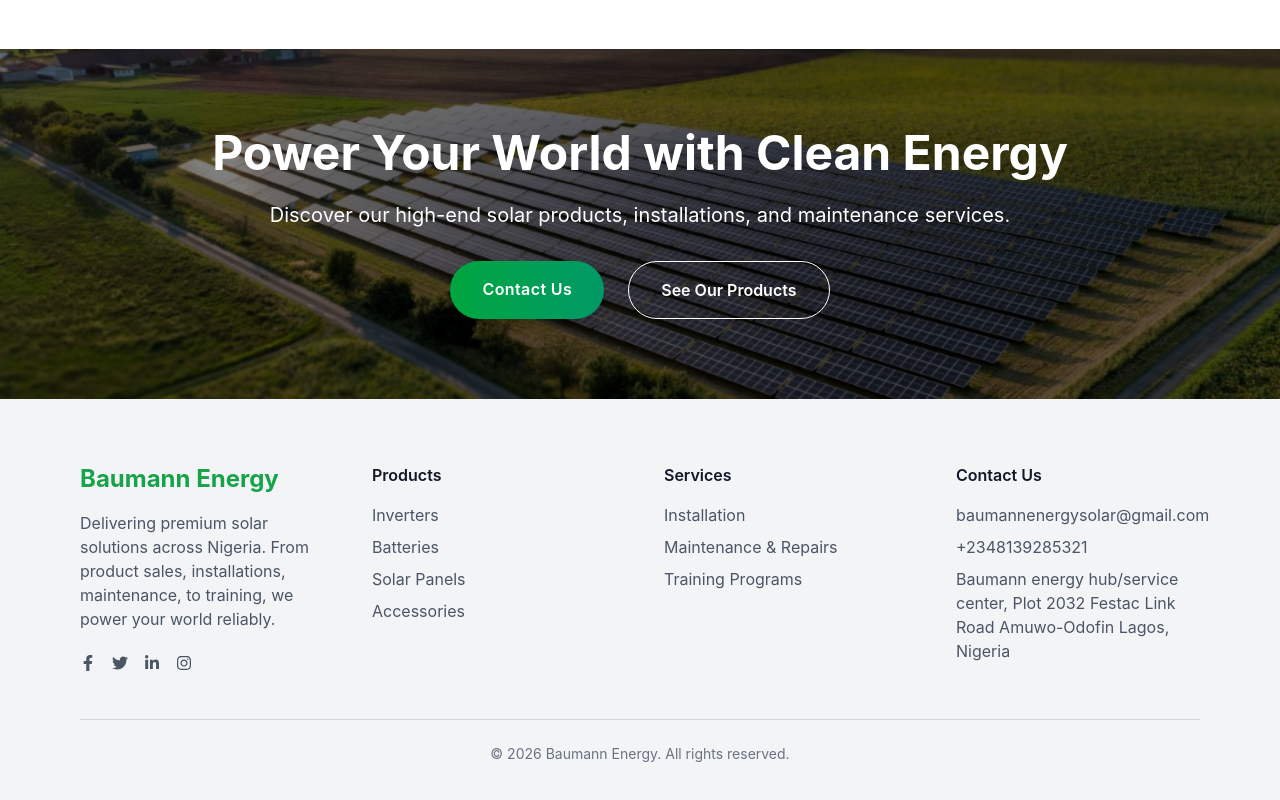
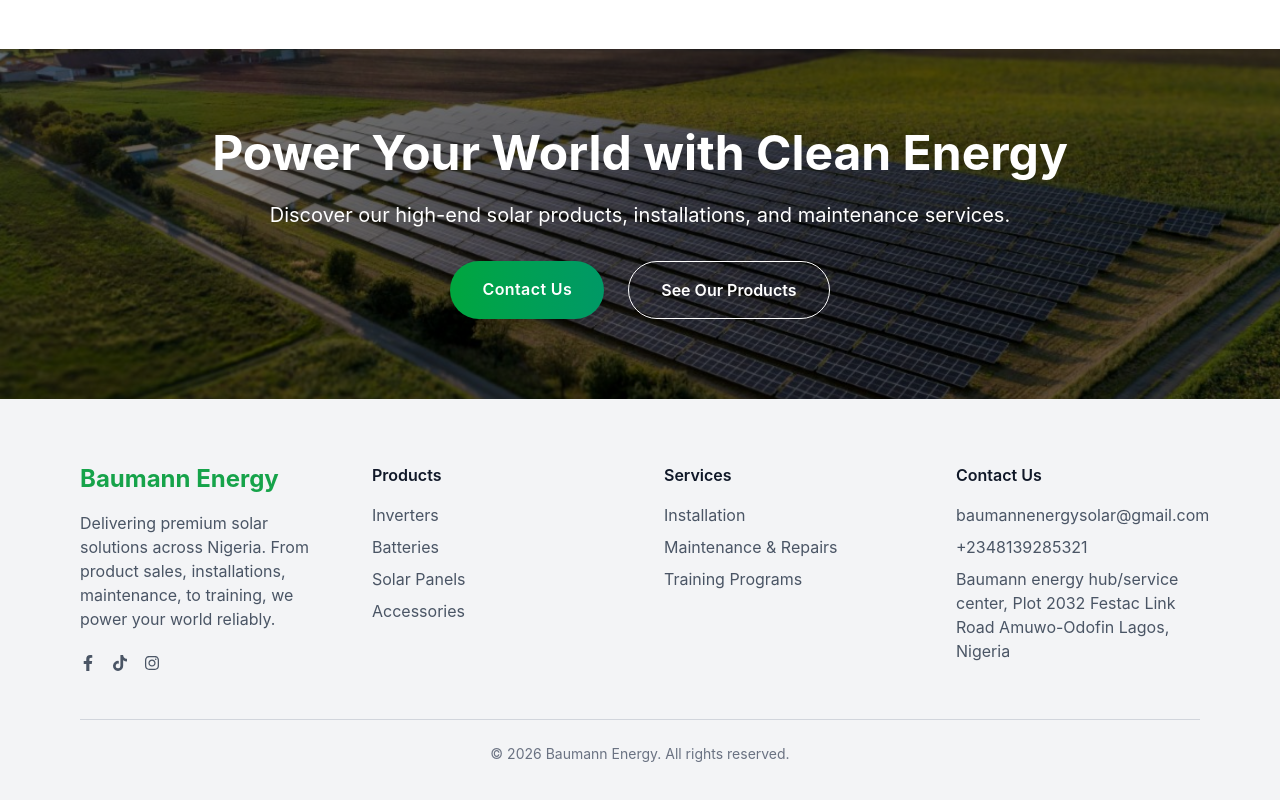
Before and after one commit to Duruewurusc/Baumann-Energy-Website, a React (Vite) app: page / in a window 1280 px wide. Shown: the part 4915-5715 px from the top of the page. Built offline with nearby package versions, Linux system fonts and the light colour scheme.

Commit message:
feat: Update Footer social links and add TikTok icon; correct office address in Contact page

```diff
--- a/src/components/Footer.jsx
+++ b/src/components/Footer.jsx
@@ -1,5 +1,5 @@
 import React from "react";
-import { FaFacebookF, FaTwitter, FaLinkedinIn, FaInstagram } from "react-icons/fa";
+import { FaFacebookF, FaTwitter, FaLinkedinIn, FaInstagram, FaTiktok } from "react-icons/fa";
 
 const Footer = () => {
   return (
@@ -17,16 +17,16 @@
 
           {/* Social Icons */}
           <div className="flex mt-6 space-x-4">
-            <a href="#" className="text-gray-600 hover:text-[#16a34a] transition">
+            <a href="https://web.facebook.com/profile.php?id=61584894966596" className="text-gray-600 hover:text-[#16a34a] transition">
               <FaFacebookF />
             </a>
-            <a href="#" className="text-gray-600 hover:text-[#16a34a] transition">
-              <FaTwitter />
+            <a href="https://www.tiktok.com/@baumannenergysolar" className="text-gray-600 hover:text-[#16a34a] transition">
+              <FaTiktok />
             </a>
-            <a href="#" className="text-gray-600 hover:text-[#16a34a] transition">
+            {/* <a href="#" className="text-gray-600 hover:text-[#16a34a] transition">
               <FaLinkedinIn />
-            </a>
-            <a href="#" className="text-gray-600 hover:text-[#16a34a] transition">
+            </a> */}
+            <a href="https://www.instagram.com/baumann_energy/" className="text-gray-600 hover:text-[#16a34a] transition">
               <FaInstagram />
             </a>
           </div>
--- a/src/pages/Contact.jsx
+++ b/src/pages/Contact.jsx
@@ -108,7 +108,7 @@
     {
       icon: <FiMapPin className="text-2xl" />,
       title: "Head Office",
-      content: "Baumann Energy Hub, Plot 2032 Festac Link Road Amuwo-Odofin Lagos, Nigeria",
+      content: "Baumann Energy Hub, Plot 2033 Festac Link Road Amuwo-Odofin Lagos, Nigeria",
       subContent: "Nigeria",
       color: "text-[#16a34a]"
     }
```
